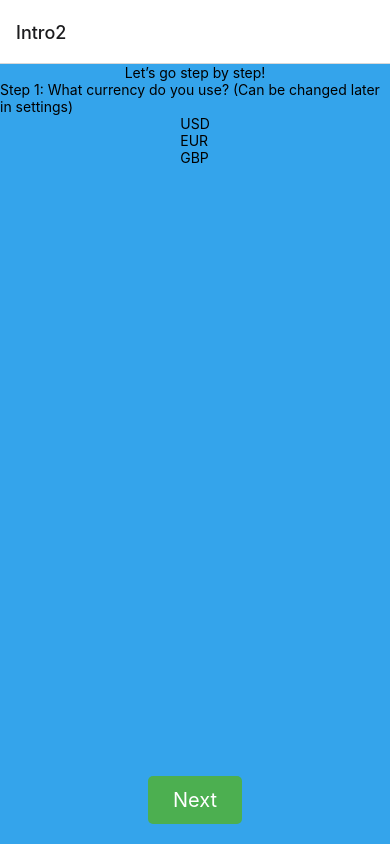
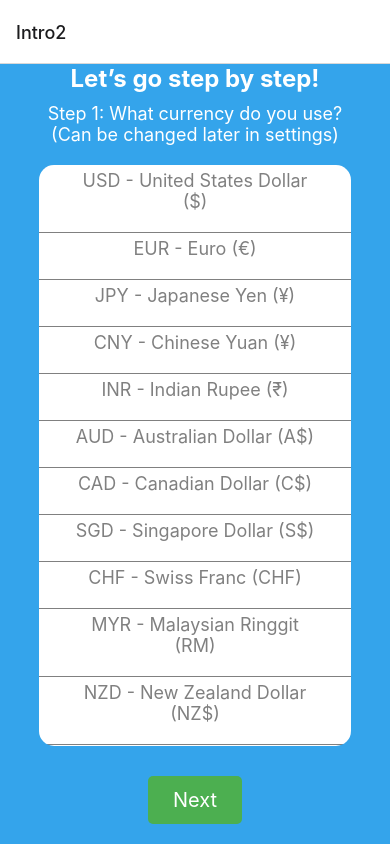
Before and after one commit to TVT22SPOMobiilikehitysprojekti/SmartSaver, a React Native app: screen /Intro2 in a window 390 px wide. Built offline with nearby package versions, Linux system fonts and the light colour scheme.

Commit message:
Currency list

```diff
--- a/App.js
+++ b/App.js
@@ -29,7 +29,7 @@ export default function App() {
     <NavigationContainer>
       <Stack.Navigator>
         {showIntro ? (
-          <Stack.Screen Color = {'#16C7FF'}name="SmartSaver" component={IntroScreen} />
+          <Stack.Screen name="SmartSaver" component={IntroScreen} />
         ) : (
           <Stack.Screen name="Loading" component={LoadingScreen} options={{ headerShown: false }} />
         )}
--- a/screens/intro2.js
+++ b/screens/intro2.js
@@ -6,20 +6,63 @@ import { createNativeStackNavigator } from '@react-navigation/native-stack';
 
 const IntroScreen2 = ({navigation}) => {
   const currencies = [
-    { id: 1, name: 'USD' },
-    { id: 2, name: 'EUR' },
-    { id: 3, name: 'GBP' },
-    // muokataan myöhemmin
-  ];
+    { id: 1, name: 'USD - United States Dollar ($)' },
+    { id: 2, name: 'EUR - Euro (€)' },
+    { id: 3, name: 'JPY - Japanese Yen (¥)' },
+    { id: 5, name: 'CNY - Chinese Yuan (¥)' },
+    { id: 6, name: 'INR - Indian Rupee (₹)' },
+    { id: 7, name: 'AUD - Australian Dollar (A$)' },
+    { id: 8, name: 'CAD - Canadian Dollar (C$)' },
+    { id: 9, name: 'SGD - Singapore Dollar (S$)' },
+    { id: 10, name: 'CHF - Swiss Franc (CHF)' },
+    { id: 11, name: 'MYR - Malaysian Ringgit (RM)' },
+    { id: 12, name: 'NZD - New Zealand Dollar (NZ$)' },
+    { id: 13, name: 'THB - Thai Baht (฿)' },
+    { id: 14, name: 'HUF - Hungarian Forint (Ft)' },
+    { id: 15, name: 'AED - United Arab Emirates Dirham (د.إ)' },
+    { id: 16, name: 'HKD - Hong Kong Dollar (HK$)' },
+    { id: 17, name: 'MXN - Mexican Peso (Mex$)' },
+    { id: 18, name: 'ZAR - South African Rand (R)' },
+    { id: 19, name: 'PHP - Philippine Peso (₱)' },
+    { id: 20, name: 'SEK - Swedish Krona (kr)' },
+    { id: 21, name: 'IDR - Indonesian Rupiah (Rp)' },
+    { id: 22, name: 'SAR - Saudi Riyal (﷼)' },
+    { id: 23, name: 'BRL - Brazilian Real (R$)' },
+    { id: 24, name: 'TRY - Turkish Lira (₺)' },
+    { id: 25, name: 'KES - Kenyan Shilling (KSh)' },
+    { id: 26, name: 'KRW - South Korean Won (₩)' },
+    { id: 27, name: 'EGP - Egyptian Pound (E£)' },
+    { id: 28, name: 'IQD - Iraqi Dinar (ع.د)' },
+    { id: 29, name: 'NOK - Norwegian Krone (kr)' },
+    { id: 30, name: 'KWD - Kuwaiti Dinar (د.ك)' },
+    { id: 31, name: 'RUB - Russian Ruble (₽)' },
+    { id: 32, name: 'DKK - Danish Krone (kr)' },
+    { id: 33, name: 'PKR - Pakistani Rupee (₨)' },
+    { id: 34, name: 'ILS - Israeli New Shekel (₪)' },
+    { id: 35, name: 'PLN - Polish Zloty (zł)' },
+    { id: 36, name: 'QAR - Qatari Riyal (ر.ق)' },
+    { id: 37, name: 'CZK - Czech Koruna (Kč)' },
+    { id: 38, name: 'CLP - Chilean Peso (CLP$)' },
+    { id: 39, name: 'TWD - New Taiwan Dollar (NT$)' },
+    { id: 40, name: 'AED - United Arab Emirates Dirham (د.إ)' },
+    { id: 41, name: 'COP - Colombian Peso (COL$)' },
+    { id: 42, name: 'ARS - Argentine Peso (ARS$)' },
+    { id: 43, name: 'PHP - Philippine Peso (₱)' },
+    { id: 44, name: 'VND - Vietnamese Dong (₫)' }
+];
+
 
   return (
     <View style={styles.container}>
-      <Text>Let’s go step by step!</Text>
-      <Text>Step 1: What currency do you use? (Can be changed later in settings)</Text>
-      <FlatList
+      <Text style={styles.header}>Let’s go step by step!</Text>
+      <Text style={styles.subtitle}>Step 1: What currency do you use? (Can be changed later in settings)</Text>
+      <FlatList style={styles.list}
         data={currencies}
         keyExtractor={(item) => item.id.toString()}
-        renderItem={({ item }) => <Text>{item.name}</Text>}
+        renderItem={({ item }) =>
+        <View style={styles.currencylines}>
+        <Text style={styles.currencylist}>{item.name}</Text>
+        </View>}
       />
       <Pressable style={styles.button} onPress={() => navigation.navigate('Intro3')}>
         <Text style={styles.buttonText}>Next</Text>
@@ -34,6 +77,38 @@ const styles = StyleSheet.create({
     justifyContent: 'center',
     alignItems: 'center',
     backgroundColor: '#34a4eb',
+  },
+  list: {
+    borderRadius: 15,
+    width: '80%',
+    marginBottom: 20,
+    backgroundColor: 'white',
+
+  },
+  currencylines: {
+    borderBottomColor: 'gray',
+    borderBottomWidth: 1,
+  },
+  currencylist: {
+    marginTop: 5,
+    fontSize: 18,
+    color: 'gray',
+    textAlign: 'center',
+    marginHorizontal: 30,
+    marginBottom: 20,
+  },
+  header: {
+    fontSize: 24,
+    fontWeight: 'bold',
+    color: 'white',
+    marginBottom: 10,
+  },
+  subtitle: {
+    fontSize: 18,
+    color: 'white',
+    textAlign: 'center',
+    marginHorizontal: 30,
+    marginBottom: 20,
   },
   button: {
     backgroundColor: '#4CAF50',
```
Also changed, not shown: 1 other file (tests, documents, lock files or other folders).
